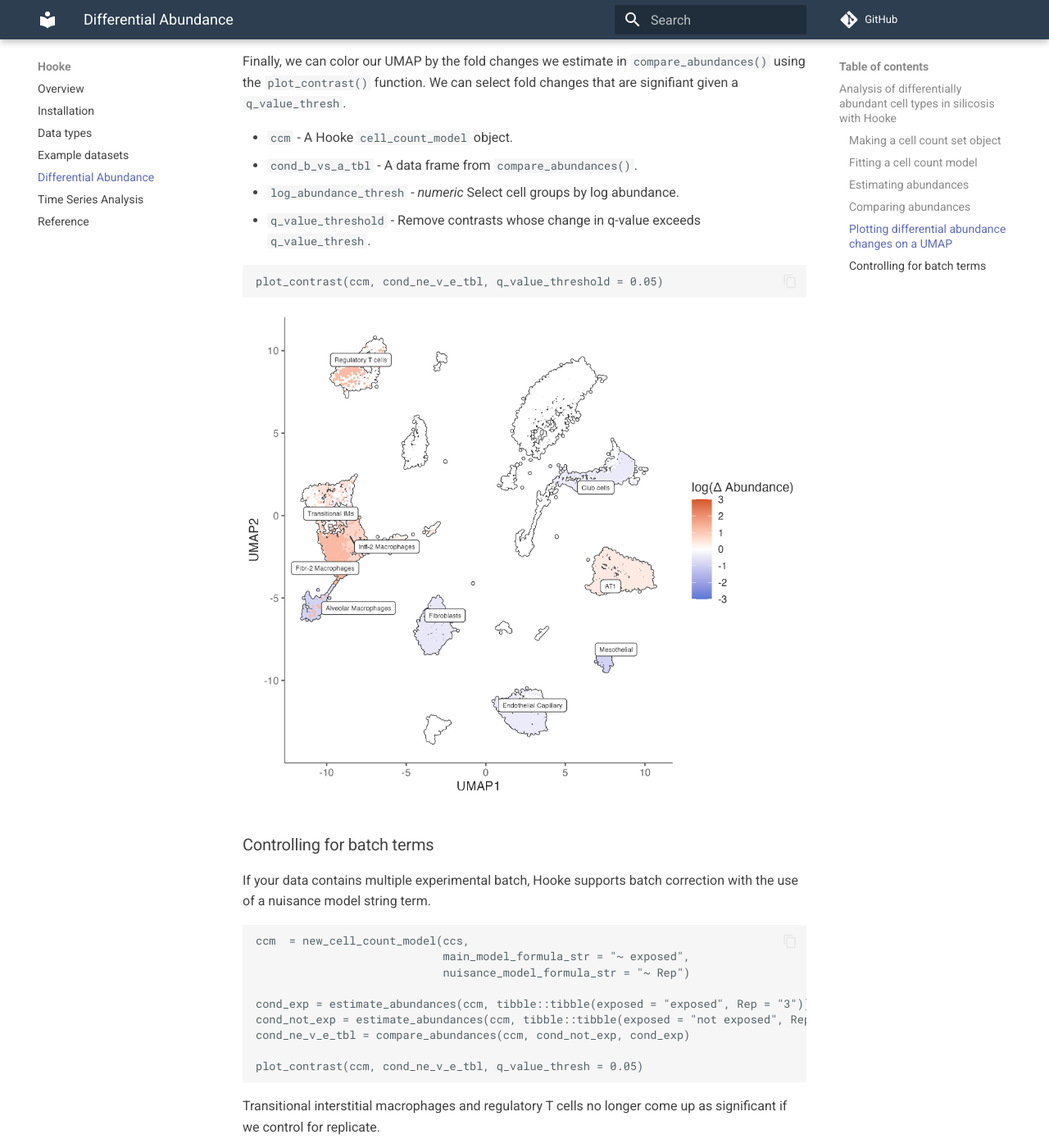
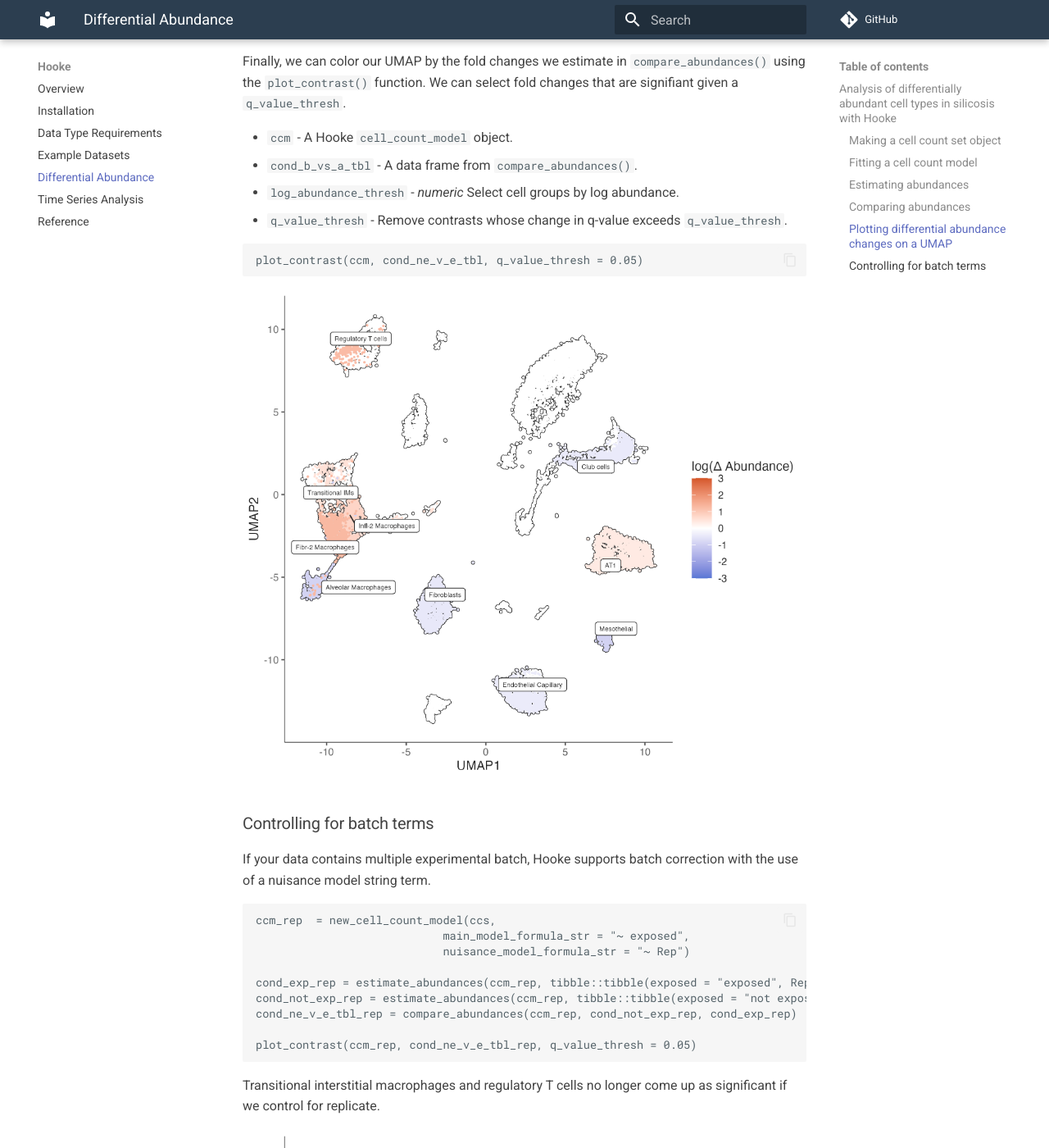
Before and after one commit to cole-trapnell-lab/hooke, an MkDocs documentation site: the page built from docs/about.md, in a window 1280 px wide and 1400 px high, scrolled down 3707 px. Shown: the whole window at 82% size. Built offline with MkDocs 1.6.1 and Material for MkDocs 9.7.7, drawn with Linux system fonts in a browser that asks for light colours; comment, search, counter and statistics services are not loaded; some of the changed text lies outside the part shown.

Commit message:
fix typos

````diff
--- a/docs/about.md
+++ b/docs/about.md
@@ -112,10 +112,10 @@
 * `ccm`	- A Hooke `cell_count_model` object.
 * `cond_b_vs_a_tbl` - A data frame from `compare_abundances()`.
 * `log_abundance_thresh` - _numeric_ Select cell groups by log abundance.
-* `q_value_threshold` - Remove contrasts whose change in q-value exceeds `q_value_thresh`.
+* `q_value_thresh` - Remove contrasts whose change in q-value exceeds `q_value_thresh`.
 
 ```
-plot_contrast(ccm, cond_ne_v_e_tbl, q_value_threshold = 0.05)
+plot_contrast(ccm, cond_ne_v_e_tbl, q_value_thresh = 0.05)
 ```
 ![silicosis_rep](assets/silicosis_no_rep.png)
 
@@ -124,15 +124,15 @@
 If your data contains multiple experimental batch, Hooke supports batch correction with the use of a nuisance model string term.
 
 ```
-ccm  = new_cell_count_model(ccs,
+ccm_rep  = new_cell_count_model(ccs,
                             main_model_formula_str = "~ exposed",
                             nuisance_model_formula_str = "~ Rep")
 
-cond_exp = estimate_abundances(ccm, tibble::tibble(exposed = "exposed", Rep = "3"))
-cond_not_exp = estimate_abundances(ccm, tibble::tibble(exposed = "not exposed", Rep = "3"))
-cond_ne_v_e_tbl = compare_abundances(ccm, cond_not_exp, cond_exp)
+cond_exp_rep = estimate_abundances(ccm_rep, tibble::tibble(exposed = "exposed", Rep = "1"))
+cond_not_exp_rep = estimate_abundances(ccm_rep, tibble::tibble(exposed = "not exposed", Rep = "1"))
+cond_ne_v_e_tbl_rep = compare_abundances(ccm_rep, cond_not_exp_rep, cond_exp_rep)
 
-plot_contrast(ccm, cond_ne_v_e_tbl, q_value_thresh = 0.05)
+plot_contrast(ccm_rep, cond_ne_v_e_tbl_rep, q_value_thresh = 0.05)
 ```
 
 Transitional interstitial macrophages and regulatory T cells no longer come up as significant if we control for replicate.
--- a/mkdocs.yml
+++ b/mkdocs.yml
@@ -4,8 +4,8 @@
 nav:
   - Overview: index.md
   - Installation: install.md
-  - Data types: data_type.md
-  - Example datasets: data.md
+  - Data Type Requirements: data_type.md
+  - Example Datasets: data.md
   - Differential Abundance: about.md
   - Time Series Analysis: advanced.md
   - Reference: reference.md
````
Also changed, not shown: other parts of docs/about.md (+1 -1 lines), docs/advanced.md (+4 -4 lines).
